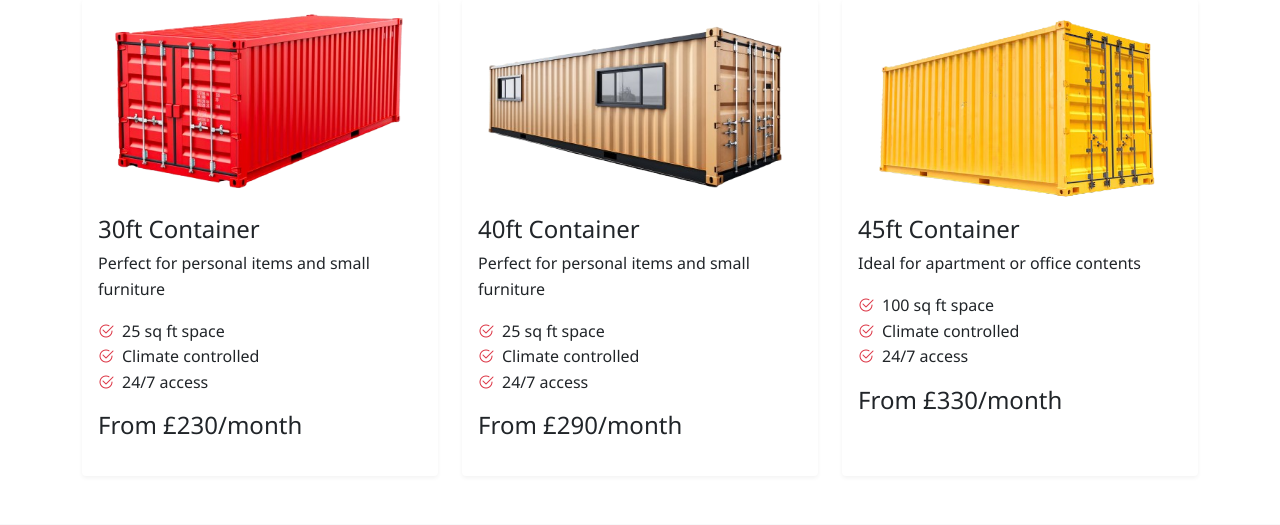
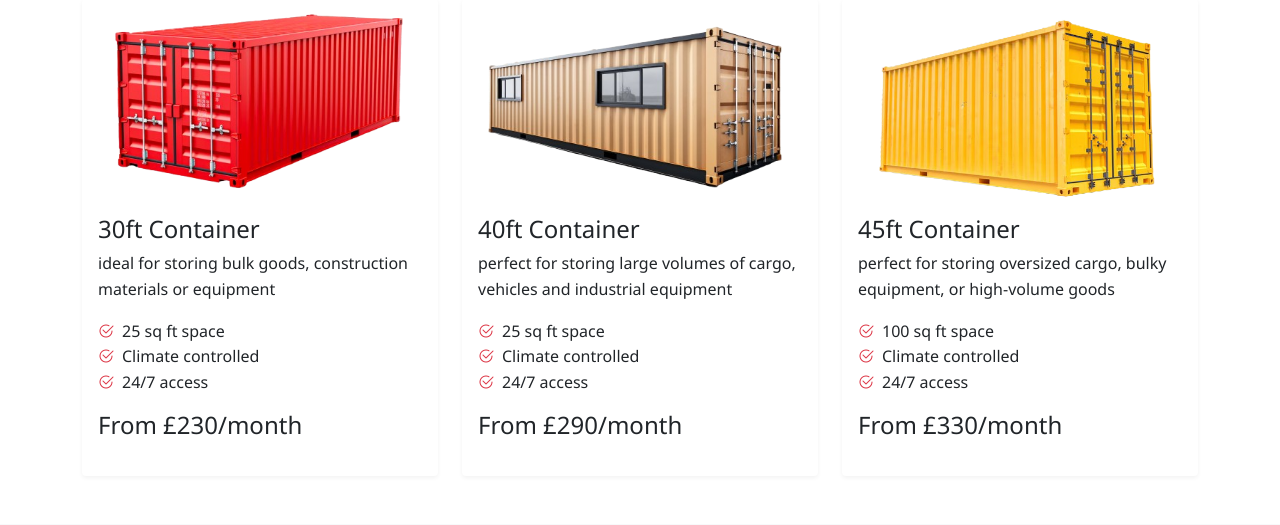
Before and after one commit to Esty-source/ssms, a PHP site: page /ssms/ in a window 1280 px wide. Shown: the part 1453-1978 px from the top of the page. Run offline with PHP 8.4, Linux system fonts and the light colour scheme; some libraries are stand-ins or nearby versions.

Commit message:
corrections of texts in storage unit page

```diff
--- a/index.php
+++ b/index.php
@@ -240,7 +240,7 @@ require_once 'includes/config.php';
                         <img src="assets/images/30ft.png" class="card-img-top" alt="30ft container">
                         <div class="card-body">
                             <h4>30ft Container</h4>
-                            <p class="text-dark mb-3">Perfect for personal items and small furniture</p>
+                            <p class="text-dark mb-3">ideal for storing bulk goods, construction materials or equipment</p>
                             <ul class="list-unstyled">
                                 <li><i class="bi bi-check2-circle me-2"></i>25 sq ft space</li>
                                 <li><i class="bi bi-check2-circle me-2"></i>Climate controlled</li>
@@ -256,7 +256,7 @@ require_once 'includes/config.php';
                         <img src="assets/images/40ft.png" class="card-img-top" alt="40ft container">
                         <div class="card-body">
                             <h4>40ft Container</h4>
-                            <p class="text-dark mb-3">Perfect for personal items and small furniture</p>
+                            <p class="text-dark mb-3">perfect for storing large volumes of cargo, vehicles and industrial equipment</p>
                             <ul class="list-unstyled">
                                 <li><i class="bi bi-check2-circle me-2"></i>25 sq ft space</li>
                                 <li><i class="bi bi-check2-circle me-2"></i>Climate controlled</li>
@@ -272,7 +272,7 @@ require_once 'includes/config.php';
                         <img src="assets/images/45ft.png" class="card-img-top" alt="45ft container">
                         <div class="card-body">
                             <h4>45ft Container</h4>
-                            <p class="text-dark mb-3">Ideal for apartment or office contents</p>
+                            <p class="text-dark mb-3">perfect for storing oversized cargo, bulky equipment, or high-volume goods</p>
                             <ul class="list-unstyled">
                                 <li><i class="bi bi-check2-circle me-2"></i>100 sq ft space</li>
                                 <li><i class="bi bi-check2-circle me-2"></i>Climate controlled</li>
```
Also changed, not shown: containers.php (+3 -4 lines).
